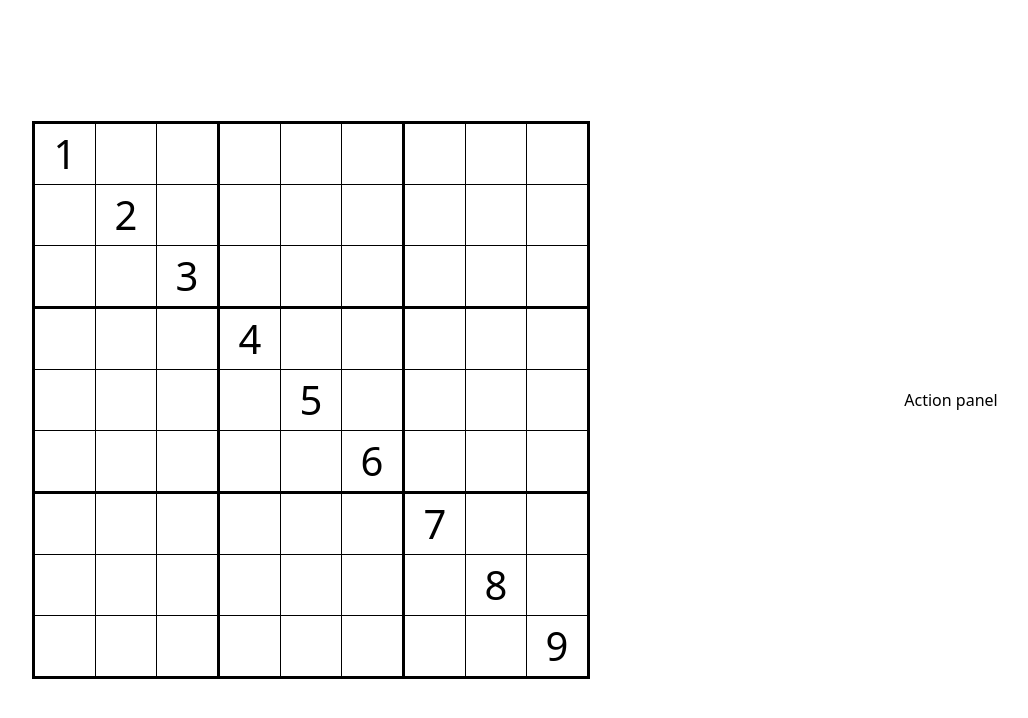
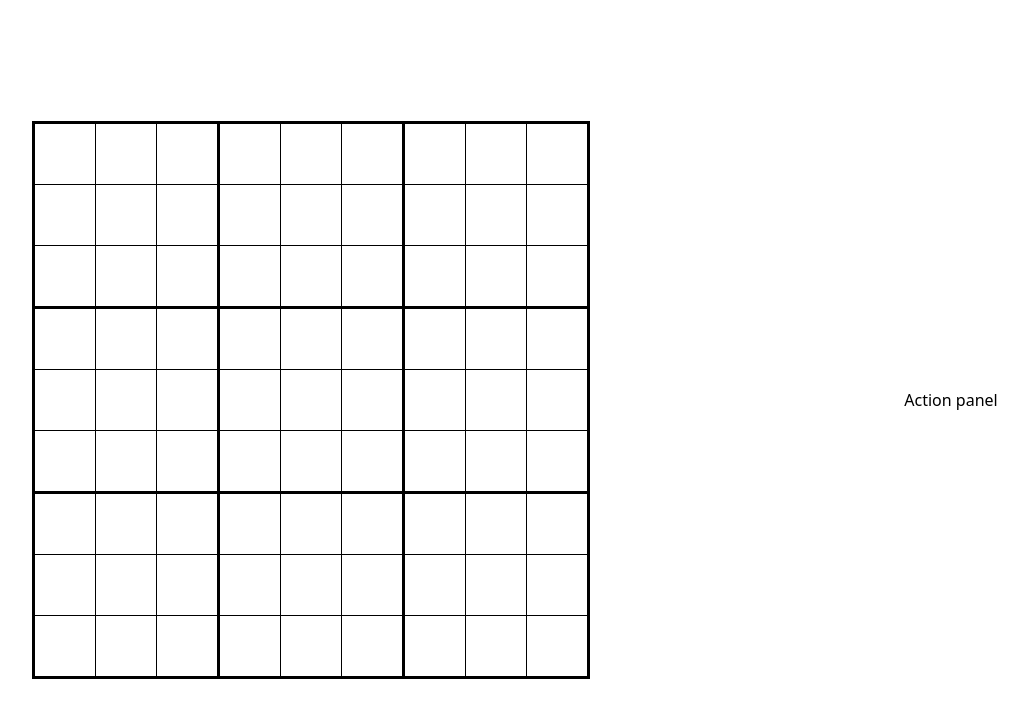
Before and after one commit to AdrianSzymanski/sudoku, a React (Vite) app: page / in a window 1280 px wide. Shown: the top 718 px of the page, without its empty margins (179-1207 px from the left). Built offline with nearby package versions, Linux system fonts and the light colour scheme.

Commit message:
feat(Board): added cell selection

```diff
--- a/src/containers/Board/Board.container.tsx
+++ b/src/containers/Board/Board.container.tsx
@@ -1,56 +1,61 @@
-import { useState } from 'react';
+import { useLayoutEffect } from 'react';
 import { Grid, Cell } from '../../components';
-import { getFormattedCells } from './Board.helper';
+import { useStore } from '../../store';
+
+// @TODO: memoize the Cell component?
 
 export const Board: React.FC = () => {
-  // @TODO: generate proper puzzle
-  const data = {
-    difficulty: 'easy',
-    puzzle: [
-      ['1', '0', '0', '0', '0', '0', '0', '0', '0'],
-      ['0', '2', '0', '0', '0', '0', '0', '0', '0'],
-      ['0', '0', '3', '0', '0', '0', '0', '0', '0'],
-      ['0', '0', '0', '4', '0', '0', '0', '0', '0'],
-      ['0', '0', '0', '0', '5', '0', '0', '0', '0'],
-      ['0', '0', '0', '0', '0', '6', '0', '0', '0'],
-      ['0', '0', '0', '0', '0', '0', '7', '0', '0'],
-      ['0', '0', '0', '0', '0', '0', '0', '8', '0'],
-      ['0', '0', '0', '0', '0', '0', '0', '0', '9'],
-    ],
-    solution: [
-      ['0', '0', '0', '0', '0', '0', '0', '0', '0'],
-      ['0', '0', '0', '0', '0', '0', '0', '0', '0'],
-      ['0', '0', '0', '0', '0', '0', '0', '0', '0'],
-      ['0', '0', '0', '0', '0', '0', '0', '0', '0'],
-      ['0', '0', '0', '0', '0', '0', '0', '0', '0'],
-      ['0', '0', '0', '0', '0', '0', '0', '0', '0'],
-      ['0', '0', '0', '0', '0', '0', '0', '0', '0'],
-      ['0', '0', '0', '0', '0', '0', '0', '0', '0'],
-      ['0', '0', '0', '0', '0', '0', '0', '0', '0'],
-    ],
-  };
-  const cells = getFormattedCells(data);
-  const [selectedCellIndex, setSelectedCellIndex] = useState<number | null>(null);
+  const { puzzle } = useStore();
+  const selectedCells = useStore(state => state.selectedCells);
+  const selectionMode = useStore(state => state.selectionMode);
+  const selectCell = useStore(state => state.selectCell);
+  const clearSelectedCells = useStore(state => state.clearSelectedCells);
+  const setSelectionMode = useStore(state => state.setSelectionMode);
 
   const handleCellClick = (index: number) => {
-    setSelectedCellIndex(index);
+    if (selectionMode === 'single') {
+      clearSelectedCells();
+    }
+    selectCell(index);
   };
 
-  // @TODO: add proper double click logic
   const handleCellDoubleClick = (index: number) => {
+    // @TODO: implement cell double click handling
     console.log('double clicked', index);
   };
 
+  useLayoutEffect(() => {
+    const handleKeyDown = (event: KeyboardEvent) => {
+      if (event.key === 'Control') {
+        setSelectionMode('multiple');
+      }
+    };
+
+    const handleKeyUp = (event: KeyboardEvent) => {
+      if (event.key === 'Control') {
+        setSelectionMode('single');
+      }
+    };
+
+    window.addEventListener('keydown', handleKeyDown);
+    window.addEventListener('keyup', handleKeyUp);
+
+    return () => {
+      window.removeEventListener('keydown', handleKeyDown);
+      window.removeEventListener('keyup', handleKeyUp);
+    };
+  }, [setSelectionMode]);
+
   return (
     <Grid>
-      {cells.given.map((_, i) => (
+      {puzzle.given.map((_, i) => (
         <Cell
-          given={cells.given[i]}
-          inserted={cells.inserted[i]}
-          pencilMarks={cells.pencilMarks[i]}
-          candidates={cells.candidates[i]}
-          colors={cells.colors[i]}
-          isSelected={selectedCellIndex === i}
+          given={puzzle.given[i]}
+          inserted={puzzle.inserted[i]}
+          pencilMarks={puzzle.pencilMarks[i]}
+          candidates={puzzle.candidates[i]}
+          colors={puzzle.colors[i]}
+          isSelected={selectedCells.includes(i)}
           onClick={() => handleCellClick(i)}
           onDoubleClick={() => handleCellDoubleClick(i)}
           key={i}
```
